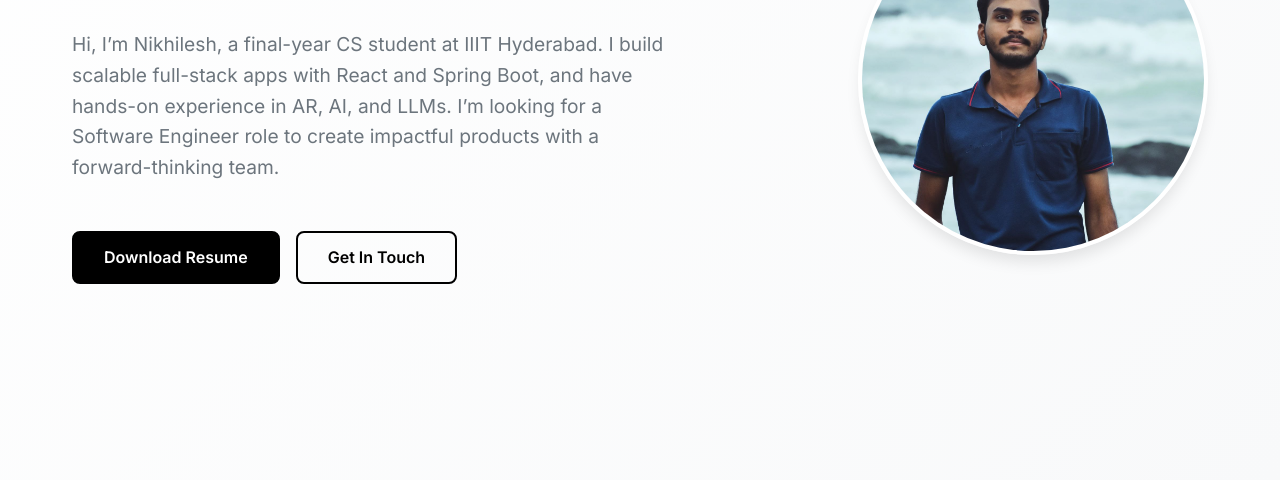
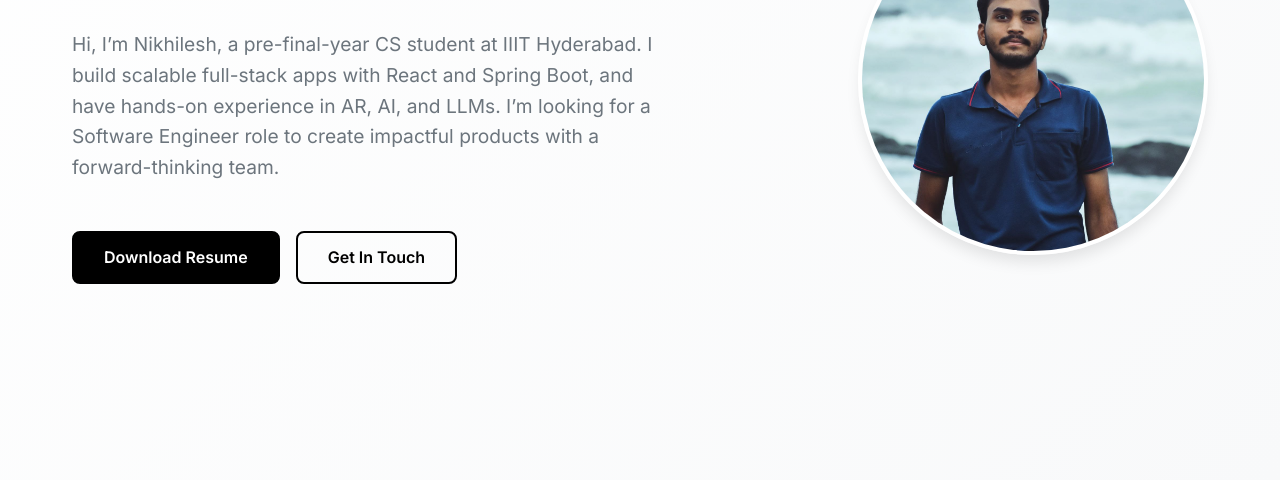
Before and after one commit to Nikhilesh4/nikhilesh.github.io, a plain HTML site: page index.html in a window 1280 px wide. Shown: the part 320-800 px from the top of the page. Drawn offline with nearby package versions, Linux system fonts and the light colour scheme.

Commit message:
modified the hero section

```diff
--- a/index.html
+++ b/index.html
@@ -79,7 +79,7 @@
         <h1>Hi, I'm <span class="highlight">T. Nikhilesh</span></h1>
         <div class="typing-animation" id="typed-text"></div>
         <p class="hero-description">
-          Hi, I’m Nikhilesh, a final-year CS student at IIIT Hyderabad. I build scalable full-stack apps with React and
+          Hi, I’m Nikhilesh, a  pre-final-year CS student at IIIT Hyderabad. I build scalable full-stack apps with React and
           Spring Boot, and have hands-on experience in AR, AI, and LLMs. I’m looking for a Software Engineer role to
           create impactful products with a forward-thinking team.
 
```
Also changed, not shown: Images/a.jpg (deleted), Images/nikhilesh.jpeg (deleted).
